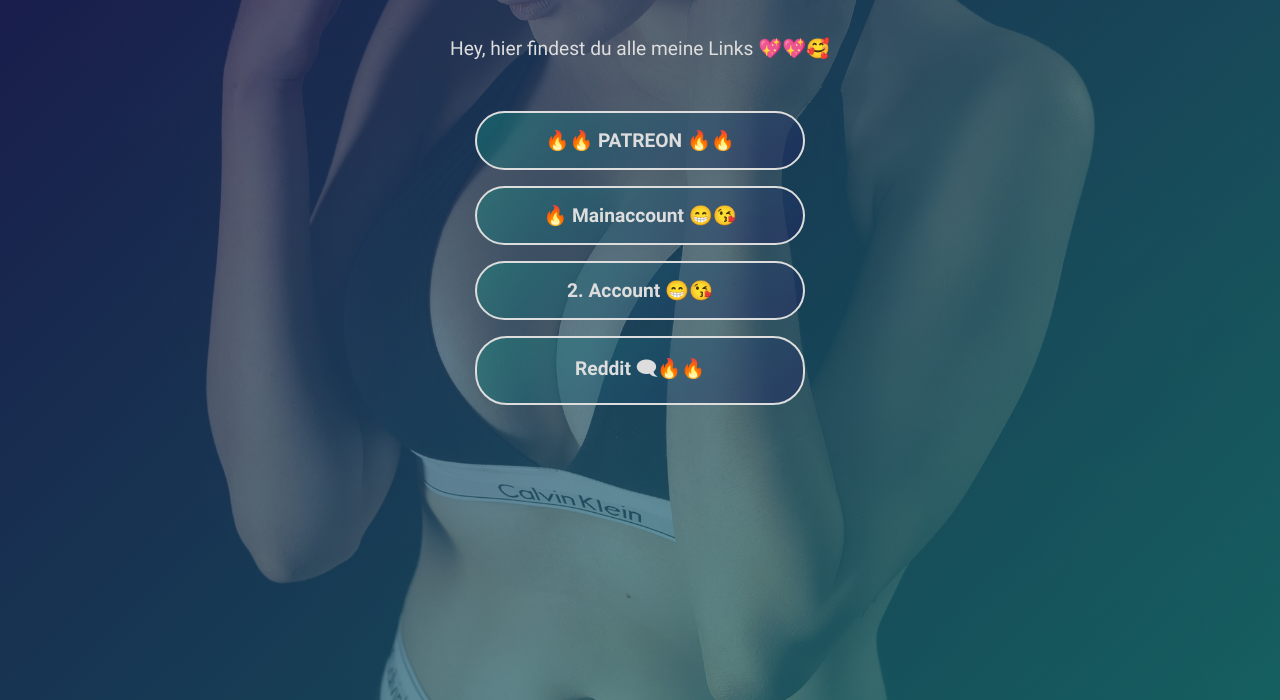
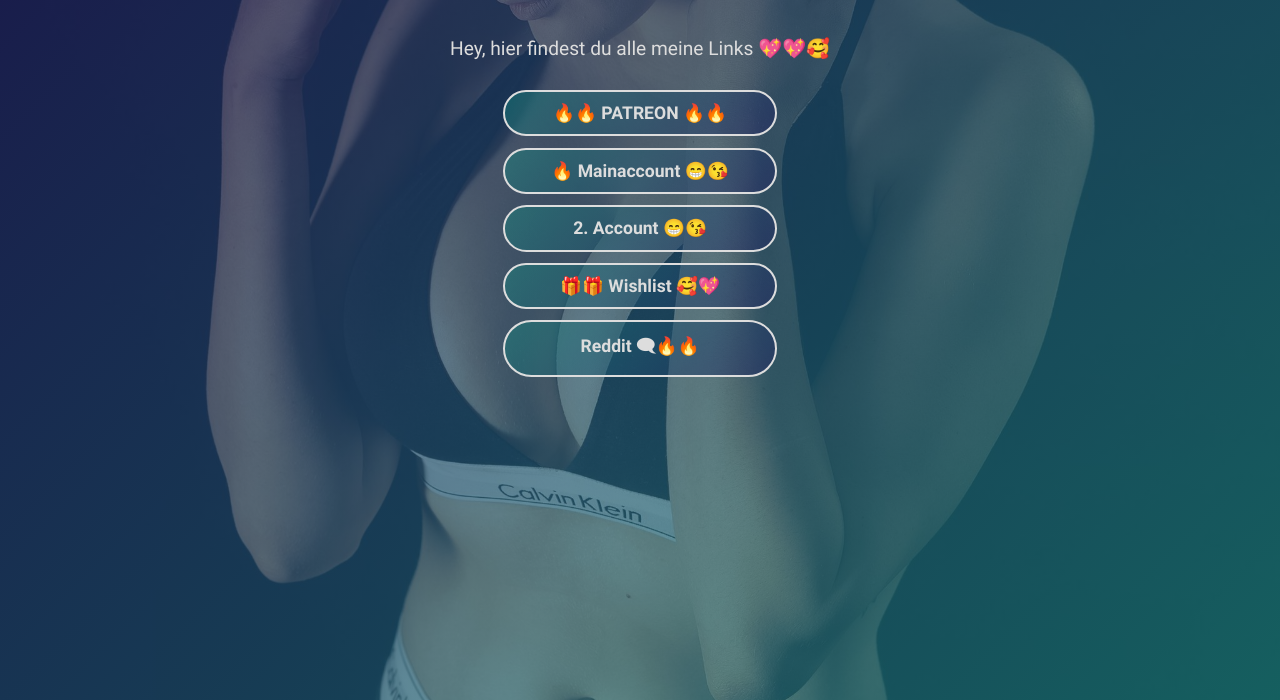
Before and after one commit to liogits/juli75f, a plain HTML site: page index.html in a window 1280 px wide. Shown: the part 100-800 px from the top of the page. Drawn offline with Linux system fonts and the light colour scheme.

Commit message:
Add Wishlist

```diff
--- a/index.html
+++ b/index.html
@@ -14,8 +14,9 @@
         </div>
         <div class="links">
             <a href="http://www.patreon.com/julifox">🔥🔥 PATREON 🔥🔥</a>
-            <a href="http://instagram.com/juli_75f">🔥 Mainaccount 😁😘</a>
-            <a href="http://instagram.com/juli_75f_">2. Account 😁😘</a>
+            <a href="http://instagram.com/juli_75f_">🔥 Mainaccount 😁😘</a>
+            <a href="http://instagram.com/juli_75f">2. Account 😁😘</a>
+            <a href="https://www.amazon.de/hz/wishlist/ls/21XGV46OCZVT9?ref_=wl_share">🎁🎁 Wishlist 🥰💖</a>
             <!--<a href="">Snapchat 📷🔥🔥</a>-->
             <a href="https://www.reddit.com/user/julifox_metalgirl">Reddit 🗨🔥🔥</a>
         </div>
--- a/style.css
+++ b/style.css
@@ -43,15 +43,15 @@ body {
     flex-flow: nowrap column;
     justify-content: center;
     align-items: center;
-    margin: 1rem auto;
+    margin: 0 auto;
     padding: 0 1rem;
 }
 
 .links a {
 
-    margin-top: 1rem;
+    margin-top: 0.7rem;
     text-align: center;
-    padding: 1rem 2rem;
+    padding: 0.7rem 1.4rem;
     border: 2px solid #dddddd;
     border-radius: 2rem;
     /*background-image: linear-gradient(135deg, rgba(20,20,20,0.5) 0%, rgba(109, 109, 109, 0.5) 100%);*/
@@ -62,7 +62,7 @@ body {
     color: inherit;
     text-decoration: none;
     font-weight: 700;
-    font-size: 1.2em;
+    font-size: 1.1em;
 
     transition: all 0.2s ease;
 }
```
